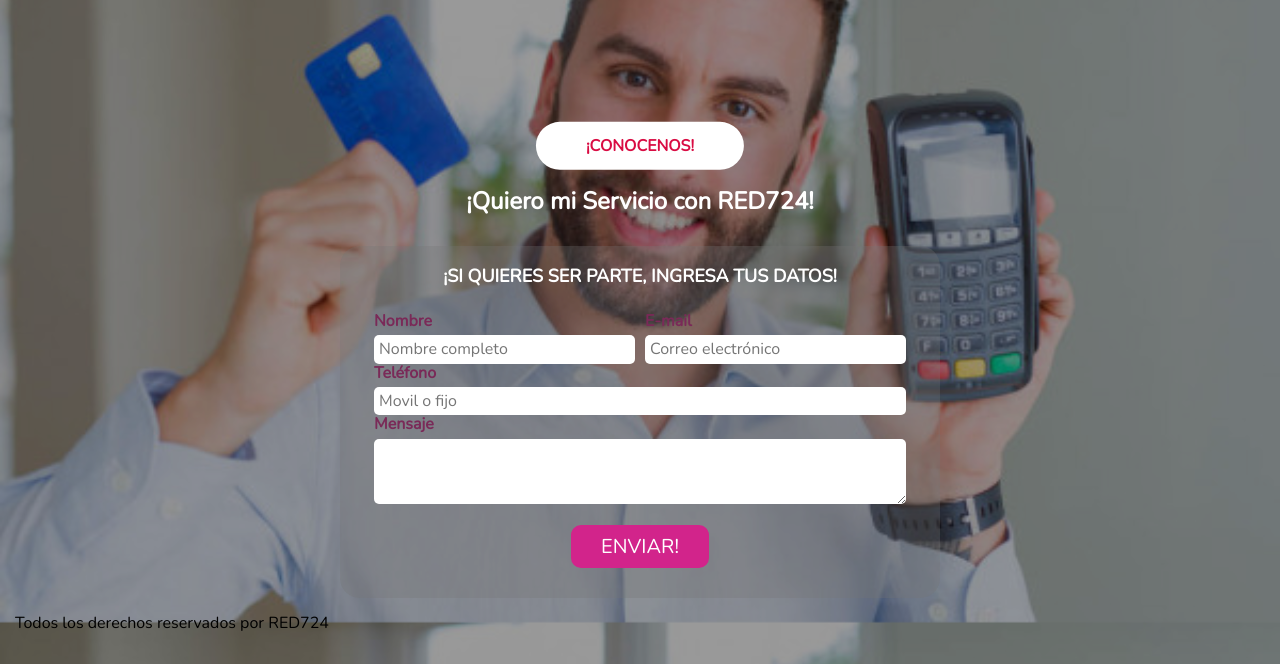
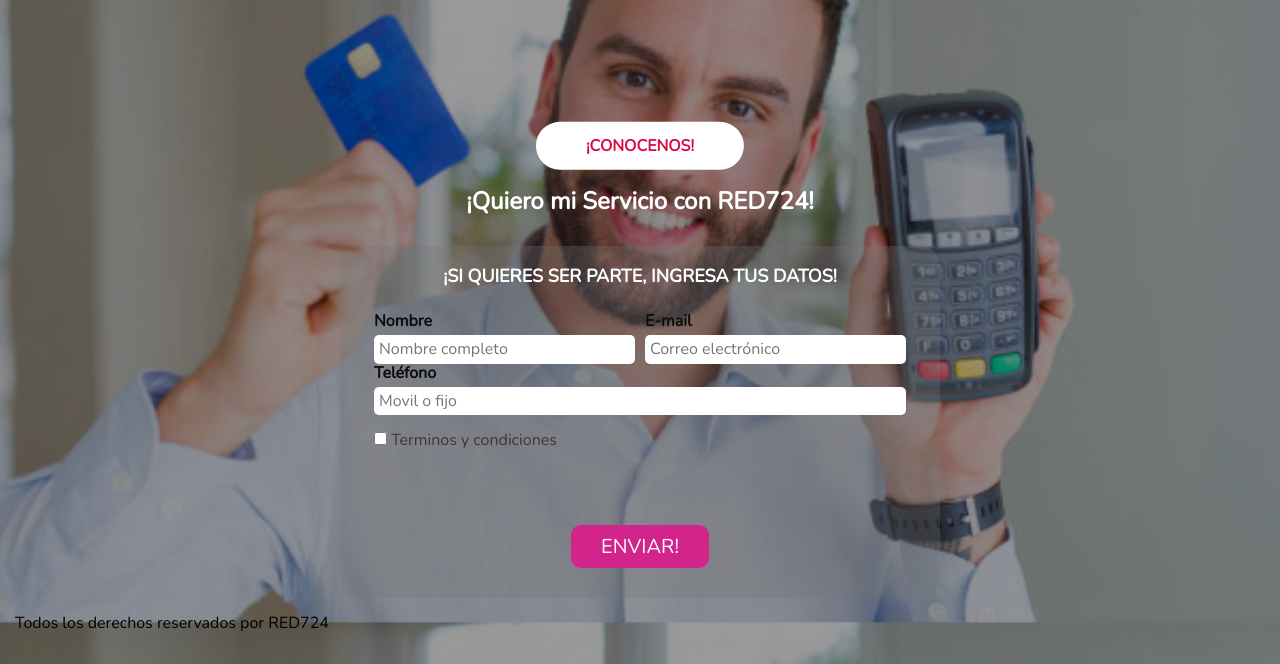
Before and after one commit to Halinthon/P724, a plain HTML site: page index.html in a window 1280 px wide. Shown: the part 231-895 px from the top of the page. Drawn offline with nearby package versions, Linux system fonts and the light colour scheme; a web font is replaced by a local one.

Commit message:
Add files via upload

```diff
--- a/css/styles.css
+++ b/css/styles.css
@@ -269,6 +269,7 @@
     }
 }
 
+
 .campo:nth-child(3),
 .campo:nth-child(4){
     grid-column: 1/3;
@@ -279,7 +280,7 @@
 }
 
 .campo label{
-    color: rgb(122, 42, 88);
+    color: rgb(14, 12, 13);
     font-weight: bold;
     margin-bottom: .5rem;
     display: block;
@@ -291,3 +292,8 @@
     padding: .5rem;
     border-radius: .5rem;
 }
+
+.contenedor-campos .chequeo{
+    text-decoration: none;
+    color: rgb(65, 53, 53);
+}
--- a/index.html
+++ b/index.html
@@ -156,9 +156,14 @@
                     <input class="input-text" type="text" placeholder="Movil o fijo">
                 </div>
 
-                <div class="campo">
+                <!--<div class="campo">
                     <label>Mensaje</label>
                     <textarea class="input-text" name="" id="" cols="30" rows="3"></textarea>
+                </div>
+            -->
+                <div>
+                    <p><input type="checkbox"><label><a href="#"  class="chequeo"> Terminos y condiciones</a></label></p>
+
                 </div>
             </div>
 
```
